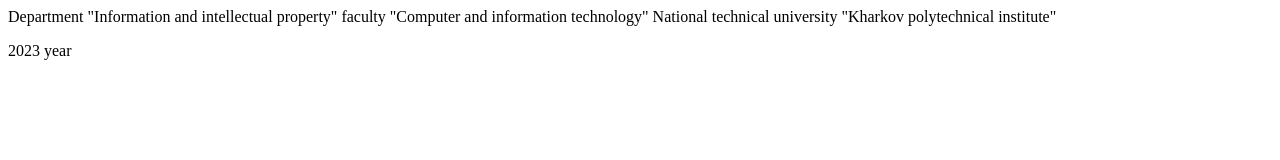
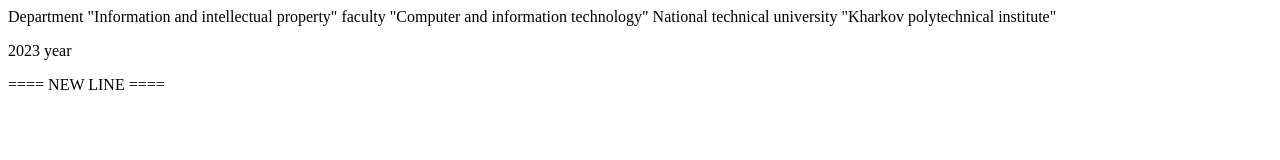
Before and after one commit to a03yevh/laba3web, a plain HTML site: page index.html in a window 1280 px wide. Drawn offline with Linux system fonts and the light colour scheme.

Commit message:
Update index.html
Update index.html

```diff
--- a/index.html
+++ b/index.html
@@ -10,5 +10,6 @@
 	faculty "Computer and information technology" National technical university "Kharkov polytechnical institute"
 	</div>
 	<p>2023 year</p>
+	<p>==== NEW LINE ====</p>
 </body>
 </html>
```
